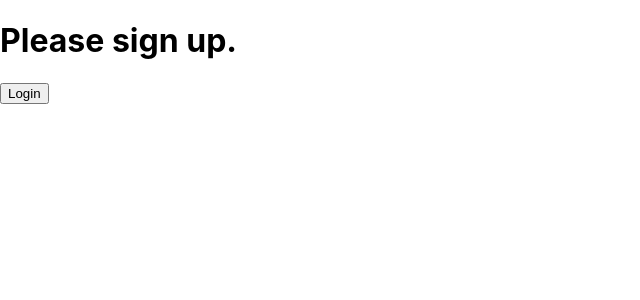
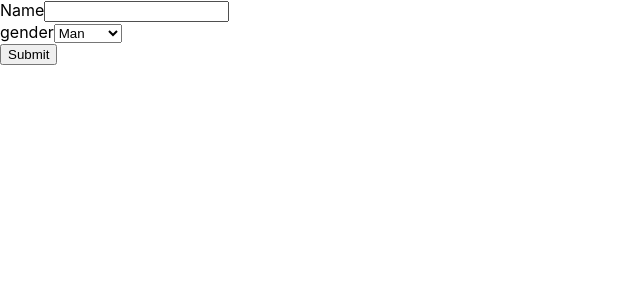
Before and after one commit to Jinwoo111/Study_Frontend, a React (Create React App) app in the folder Study_React/my-app/: page / in a window 1280 px wide. Shown: the top 300 px of the page, without its empty margins (0-640 px from the left). Built offline with nearby package versions, Linux system fonts and the light colour scheme.

Commit message:
2020 11 11

```diff
--- /dev/null
+++ b/Study_React/my-app/src/Chapter08/AttendanceBook.js
@@ -0,0 +1,34 @@
+import React from 'react';
+
+class AttendanceBook extends React.Component{
+    constructor(props){
+        super(props);
+
+        this. state = {
+            student: [
+                { id: 1, name : 'Mike'},
+                { id: 2, name: 'Jane'},
+                { id: 3, name: 'Susan'},
+                { id: 4, name: 'Steve'},
+                { id: 5, name: 'Brad'},
+                { id: 6, name: 'Leo' },
+                { id: 7, name: 'John' },
+                { id: 8, name: 'Sam' },
+                { id: 9, name: 'Kate' },
+            ]
+        }
+    }
+    render(){
+        var {student} = this.state;
+
+        return (
+            <ul>
+                {student.map((student) =>
+                <li key={student.id}>{student.name}</li>
+                )}
+            </ul>
+        )
+    }
+}
+
+export default AttendanceBook;
--- /dev/null
+++ b/Study_React/my-app/src/Chapter09/SignUp.js
@@ -0,0 +1,48 @@
+import React from 'react';
+
+class SignUp extends React.Component{
+    constructor(props){
+        super(props);
+
+        this.state={
+            name: '',
+            gender: 1,
+        }
+    }
+
+    handleChange = (event) => {
+        this.setState({
+            [event.target.name]: event.target.value
+        });
+    }
+
+    render(){
+        var {name, gender} = this.state;
+
+        return (
+            <form onSubmit={this.handleChange}>
+                <label>Name
+                    <input
+                        type='text'
+                        name={'name'}
+                        value={name}
+                        onChange={this.handleChange} />
+                </label>
+                <br />
+                <label>
+                    gender
+                    <select
+                        name={'gender'}
+                        value={gender}
+                        onChange={this.handleChange}>
+                        <option value={1}>Man</option>
+                        <option value={0}>Woman</option>
+                    </select>
+                </label><br />
+                <input type='submit' value='Submit' />
+            </form>
+        )
+    }
+}
+
+export default SignUp;
--- a/Study_React/my-app/src/index.js
+++ b/Study_React/my-app/src/index.js
@@ -6,6 +6,8 @@
 import Chapter06 from './Chapter06';
 import Greeting from './Chapter07/Greeting';
 import LoginControl from './Chapter07/LoginControl';
+import AttendanceBook from './Chapter08/AttendanceBook';
+import SignUp from './Chapter09/SignUp';
 
 // function tick() {
 //   const element = (
@@ -20,7 +22,7 @@
 // }
 // setInterval(tick, 1000);
 
-ReactDOM.render(<LoginControl />, document.getElementById('root'));
+ReactDOM.render(<SignUp />, document.getElementById('root'));
 
 // If you want to start measuring performance in your app, pass a function
 // to log results (for example: reportWebVitals(console.log))
```
Also changed, not shown: 1 other file (tests, documents, lock files or other folders).
